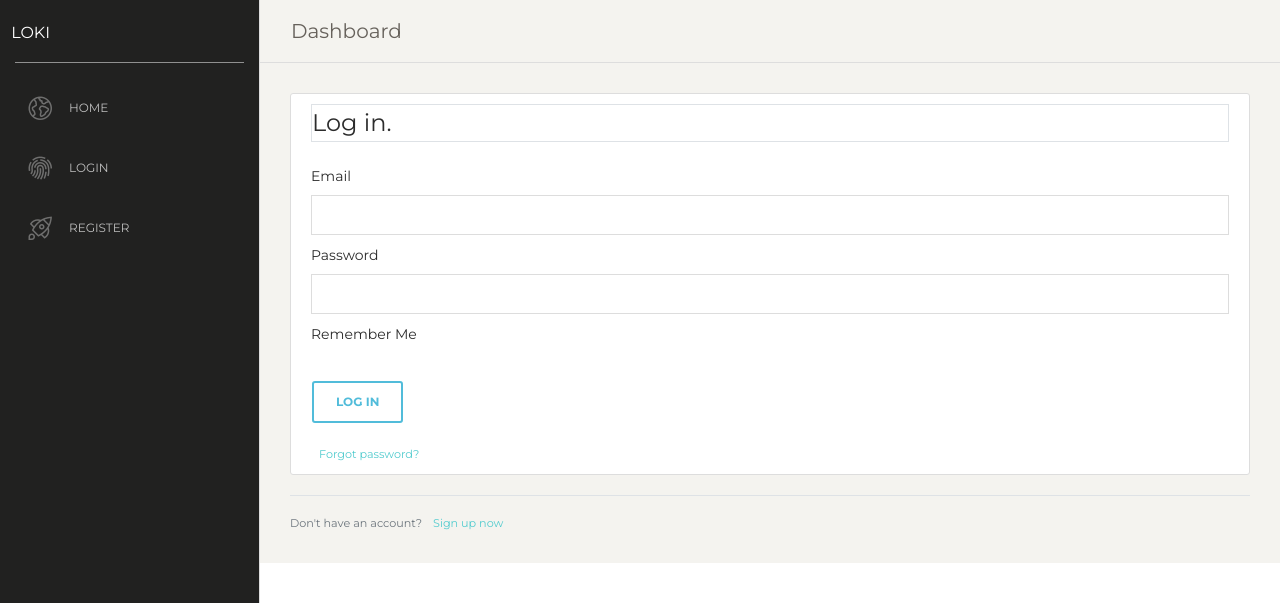
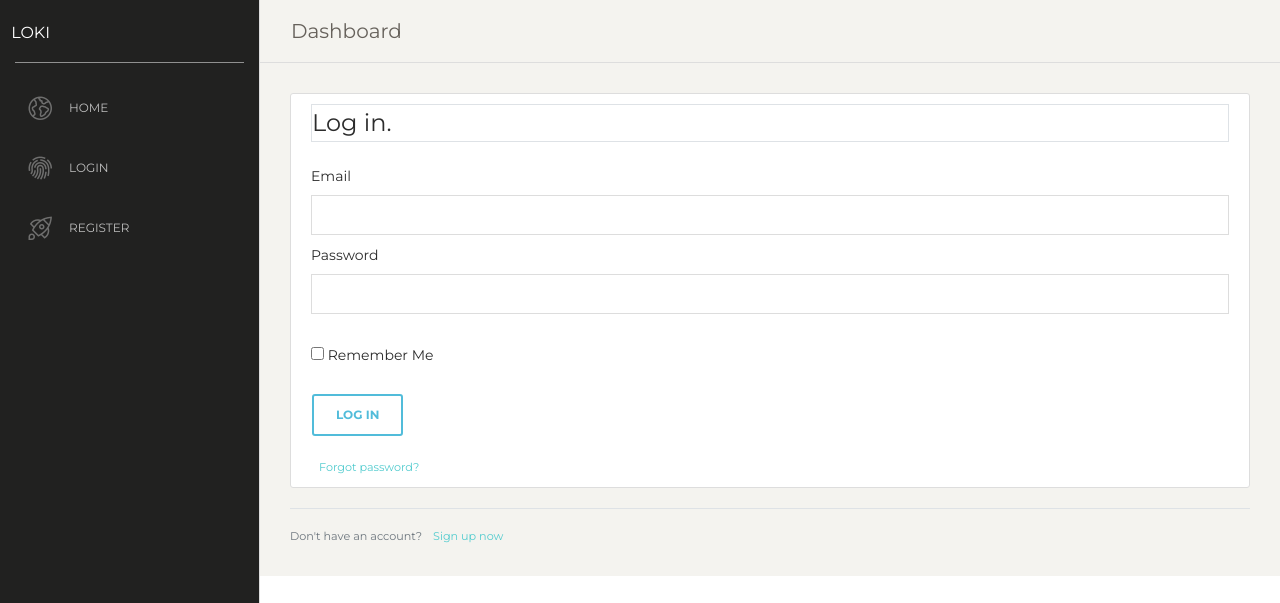
Before and after one commit to elhusseiniali/loki, a Flask app: page /login in a window 1280 px wide. Shown: the top 603 px of the page. Run offline with Flask 2, Linux system fonts and the light colour scheme; some libraries are stand-ins or nearby versions.

Commit message:
adapting login to new template

```diff
--- a/loki/templates/login.html
+++ b/loki/templates/login.html
@@ -40,11 +40,10 @@
                         {{ form.password(class="form-control form-control-lg") }}
                     {% endif %}
                 </div>
-                <div class="form-check">
-                    {{ form.remember(class="form-check-input") }}
-                    {{ form.remember.label(class="form-check-input-label") }}
-
-                </div>
+                <br>
+                    {{ form.remember() }}
+                    {{ form.remember.label() }}
+                </br>
             </fieldset>
             <div class="form-group">
                 {{ form.submit(class="btn btn-outline-info") }}
```
